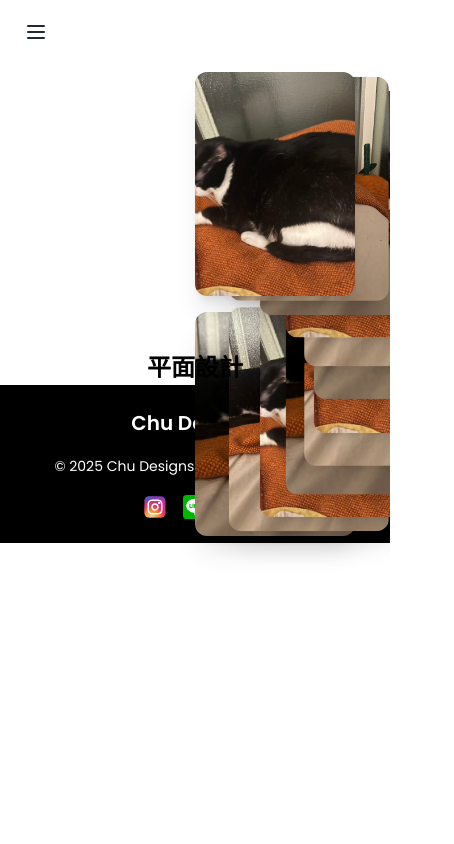
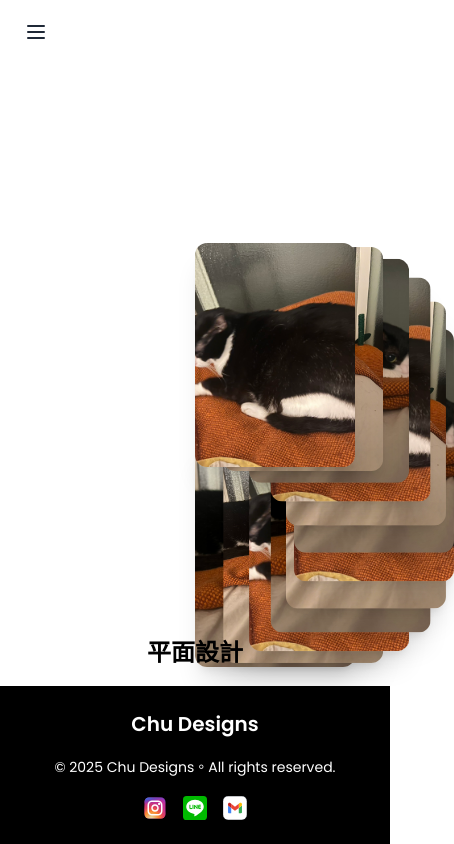
Before and after one commit to DeanYtest/design-showcase, a Next.js app: page /graphic in a window 390 px wide. Shown: the whole page, 454 px wide, since content can reach past the window. Built offline with nearby package versions, Linux system fonts and the light colour scheme.

Commit message:
fix:graphic20

```diff
--- a/app/graphic/page.tsx
+++ b/app/graphic/page.tsx
@@ -18,9 +18,14 @@ export default function GraphicPage() {
   const slots = Array.from({ length: SLOT_COUNT }, (_, i) => i);
 
   return (
-    <div className="relative min-h-screen bg-white text-black overflow-hidden">
-      {/* 桌面圓環 + 標題 */}
-      <div className="hidden md:block absolute inset-0 flex items-center justify-center">
+    <div className="flex flex-col min-h-screen bg-white text-black">
+      {/* 桌面版：可旋轉的完整圓環與標題 */}
+      <div className="hidden md:flex flex-1 items-center justify-center">
+        <motion.div
+          className="relative w-[500px] h-[500px]"
+          animate={{ rotate: 360 }}
+          transition={{ repeat: Infinity, duration: 60, ease: 'linear' }}
+        >
           {slots.map((i) => {
             const angle = (360 / SLOT_COUNT) * i;
             const radius = 200;
@@ -31,7 +36,7 @@ export default function GraphicPage() {
             return (
               <div
                 key={i}
-              className="absolute top-1/2 left-1/2 w-20 h-28 cursor-pointer"
+                className="absolute top-1/2 left-1/2 w-16 h-24 cursor-pointer"
                 style={{
                   transform: `translate(${x}px, ${y}px)`,
                   transformOrigin: 'center',
@@ -49,16 +54,18 @@ export default function GraphicPage() {
               </div>
             );
           })}
-
-        {/* 圓心標題 */}
-        <h1 className="absolute text-4xl font-bold">平面設計</h1>
+          <h1 className="absolute top-1/2 left-1/2 -translate-x-1/2 -translate-y-1/2 text-4xl font-bold">
+            平面設計
+          </h1>
+        </motion.div>
       </div>
 
-      {/* 手機半圓 + 標題 */}
-      <div className="md:hidden relative w-full h-96 flex items-end justify-center pt-8">
+      {/* 手機版：半圓靜態排列，標題置於下方 */}
+      <div className="md:hidden flex flex-1 items-center justify-center relative">
+        <div className="relative w-[300px] h-[200px]">
           {slots.map((i) => {
             const angle = -90 + (180 / (SLOT_COUNT - 1)) * i;
-          const radius = 120;
+            const radius = 100;
             const rad = (angle * Math.PI) / 180;
             const x = Math.cos(rad) * radius;
             const y = -Math.sin(rad) * radius;
@@ -66,7 +73,7 @@ export default function GraphicPage() {
             return (
               <div
                 key={i}
-              className="absolute top-1/2 left-1/2 w-16 h-20 cursor-pointer"
+                className="absolute top-1/2 left-1/2 w-12 h-16 cursor-pointer"
                 style={{
                   transform: `translate(${x}px, ${y}px)`,
                   transformOrigin: 'center',
@@ -84,9 +91,8 @@ export default function GraphicPage() {
               </div>
             );
           })}
-
-        {/* 手機版圓心標題 */}
-        <h1 className="absolute text-2xl font-bold">平面設計</h1>
+        </div>
+        <h1 className="absolute bottom-4 text-2xl font-bold">平面設計</h1>
       </div>
 
       {/* Modal */}
@@ -103,12 +109,13 @@ export default function GraphicPage() {
               className="rounded-lg object-cover mx-auto max-h-80"
             />
             <p className="mt-4 text-left">
-              這裡可以放作品的詳細說明，例如設計理念、使用工具與發想過程等。
+              這裡可以放作品的詳細說明，例如：設計理念、使用工具與發想過程等。
             </p>
           </>
         )}
       </Modal>
 
+      {/* Footer 固定在最底端 */}
       <FooterDark />
     </div>
   );
```
Lines whose indentation alone changed are shown as unchanged.
